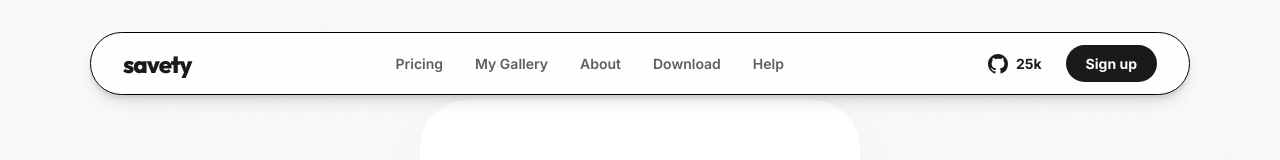
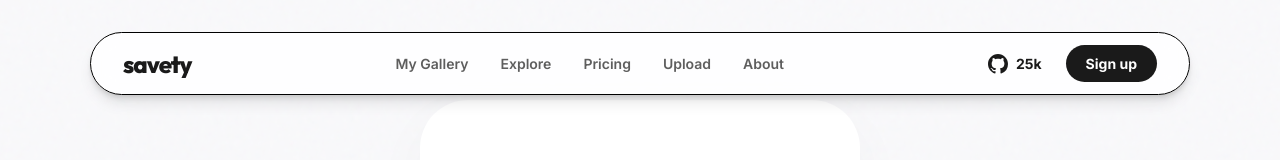
Before and after one commit to shamveelp/Savety, a React (Vite) app in the folder frontend/: page /signup in a window 1280 px wide. Shown: the top 160 px of the page. Built offline with nearby package versions, Linux system fonts and the light colour scheme; no server answers.

Commit message:
feat(navbar) - navbar contents have been changed

```diff
--- a/frontend/src/components/Navbar.tsx
+++ b/frontend/src/components/Navbar.tsx
@@ -44,11 +44,11 @@ const Navbar = () => {
         <Link to="/" className="logo">savety</Link>
       </div>
       <div className="nav-center">
+        <Link to="/gallery">My Gallery</Link>
+        <Link to="/">Explore</Link>
         <Link to="/pricing">Pricing</Link>
-        <Link to="/gallery">My Gallery</Link>
+        <Link to="/upload">Upload</Link>
         <Link to="/about">About</Link>
-        <Link to="/download">Download</Link>
-        <Link to="/help">Help</Link>
       </div>
       <div className="nav-right">
         <a href="https://github.com/savety" target="_blank" rel="noopener noreferrer" className="github-link">
```
